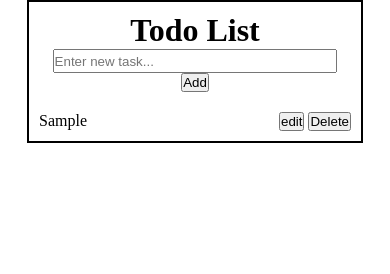
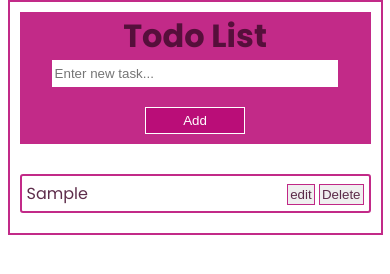
Before and after one commit to Gmarvis/todolist-in-reactjs, a plain HTML site: page index.html in a window 390 px wide. Both pictures are taken after typing "Sample" into the empty fields and a click on the button "Add". Drawn offline with nearby package versions, Linux system fonts and the light colour scheme.

Commit message:
added css style and mobile responsiveness

```diff
--- a/style.css
+++ b/style.css
@@ -1,29 +1,98 @@
+@import url('https://fonts.googleapis.com/css2?family=Poppins:wght@200;300;400;500;700&display=swap');
+
 * {
     margin: 0;
     padding: 0;
 }
 
 .todo-Container {
-
+    margin-top: 20vh;
+    font-family: poppins;
     display: flex;
     flex-direction: column;
     text-align: center;
-    width: 80%;
-    border: 2px solid black;
+    width: 40vw;
+    border: 2px solid #b90976dc;
     padding: 10px;
     gap: 20px;
     margin-right: auto;
     margin-left: auto;
+    /* background-color: #1a0433; */
+}
+
+form {
+    background-color: #b90976dc;
+    padding-bottom: 10px;
+}
+
+form button {
+    height: 27px;
+    width: 10%;
+    background-color: #b90976dc;
+    border: 1px solid #fff;
+color: #ffffff;
+transition: 0.3s ease-in;
+
+}
+
+h1 {
+    color: #440c2edc;
 }
 
 input {
     outline: none;
-    width: 90%;
-    height: 20px;
+    border: 1px solid #fff;
+    width: 80%;
+    height: 25px;
+    margin-bottom: 20px;
+    padding: 0 2px;
 }
 
 li {
     display: flex;
     justify-content: space-between;
     /* overflow: scroll; */
+    border:2px solid #b90976dc;
+    /* background-color: #543f6ddc; */
+    color: #440c2edc;
+    border-radius: 3px;
+    margin: 10px 0;
+    padding: 5px;
 }
+
+li button {
+    color: #440c2edc;
+    border: 1px solid #b90976dc;
+    padding: 2px;
+    color: #440c2edc;
+    cursor: pointer;
+    transform: scaleX(500deg);
+
+    transition: 0.3s ease-in;
+}
+
+button:hover {
+    background-color: #440c2edc;
+    /* border: none; */
+    color: #fff;
+    transform: scaleX(20deg);
+}
+
+@media screen and (max-width:770px) {
+    .todo-Container {
+        width: 90vw;
+        margin-top: auto;
+    }
+
+    form {
+        display: flex;
+        flex-direction: column;
+        justify-content: center;
+        align-items: center;
+    }
+
+    form button {
+        width: 100px;
+        gap: 10px;
+    }
+}
```
